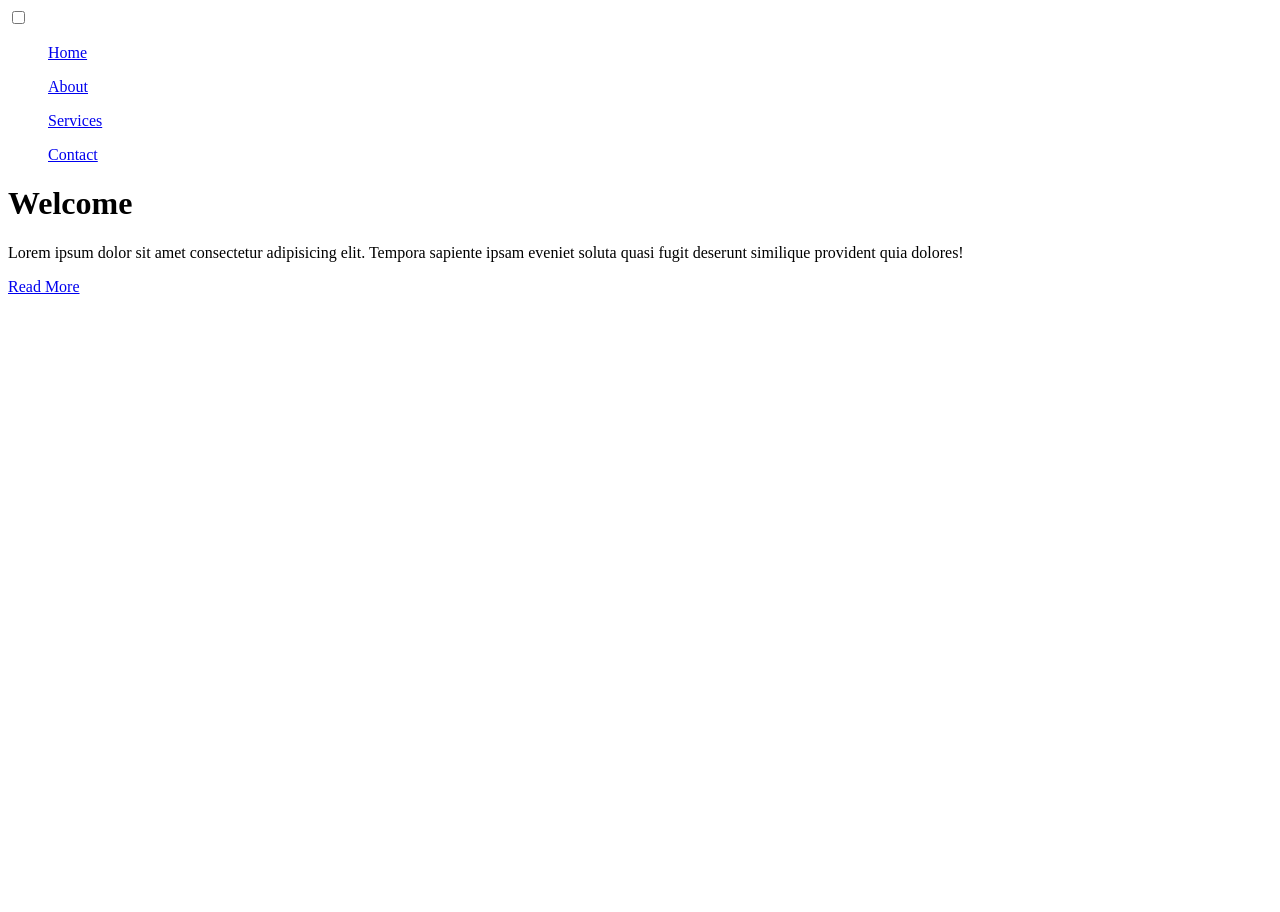
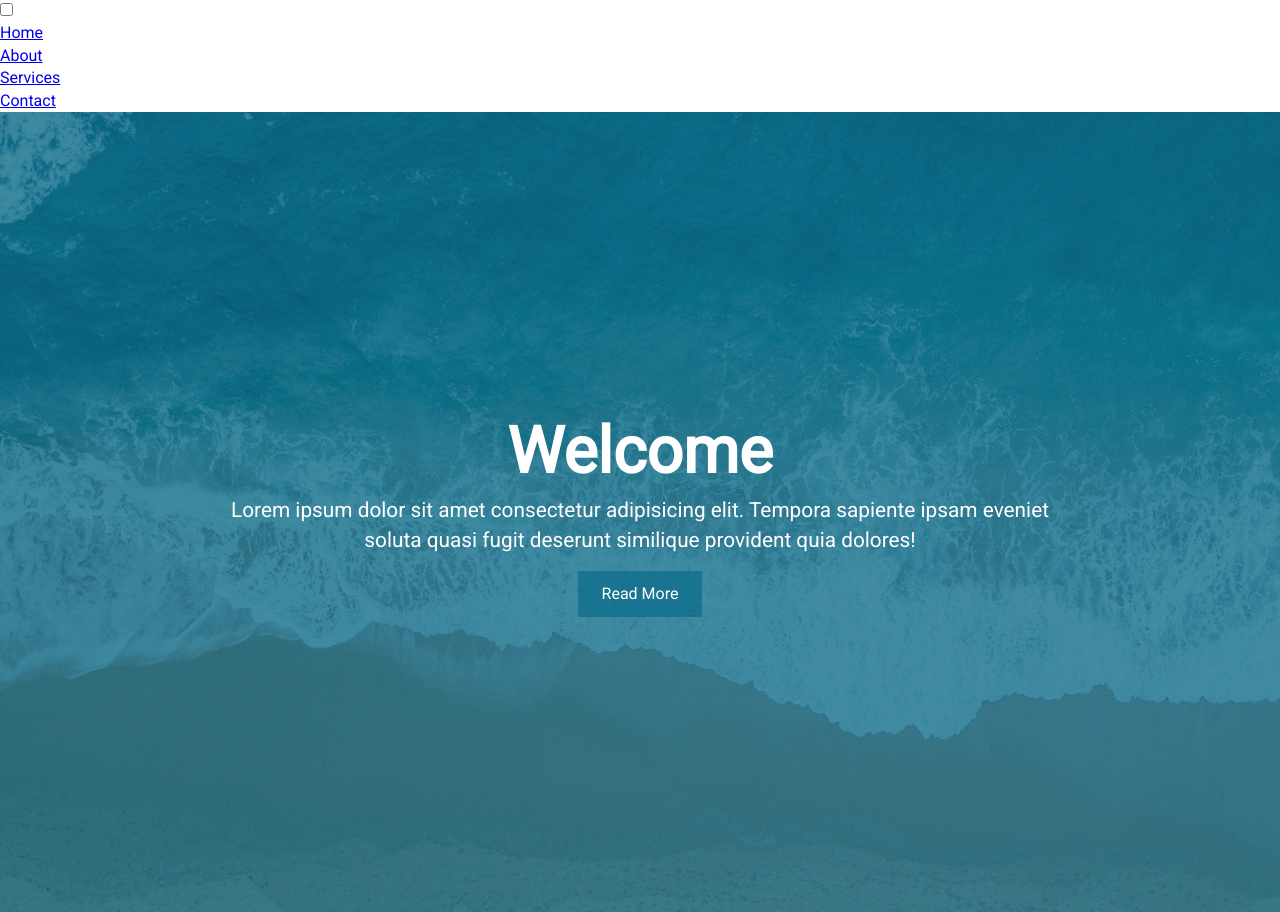
Before and after one commit to AlexDanicic/Hamburger-Menu-Overlay-1, a plain HTML site: page index.html in a window 1280 px wide. Before the commit the page ends 800 px from the top, so only its background shows below. Drawn offline with Linux system fonts and the light colour scheme.

Commit message:
html google fonts added, css showcase done

```diff
--- a/css/style.css
+++ b/css/style.css
@@ -0,0 +1,77 @@
+:root {
+    --primary-color: rgba(13, 110, 139, 0.75);
+    --secondary-color: rgba(233, 146, 32, 0.9);
+    --overlay-color: rgba(24, 39, 251, 0.85);
+    --menu-speed: 0.75s;
+}
+
+/* reset */
+* {
+    margin: 0;
+    padding: 0;
+    box-sizing: border-box;
+}
+
+body {
+    font-family: 'Roboto', sans-serif;
+    line-height: 1.4;
+}
+
+.container {
+    max-width: 960px;
+    margin: auto;
+    overflow: hidden;
+    padding: 0 3rem;
+}
+
+/* Showcase */
+#showcase {
+    background: var(--primary-color);
+    color: #fff;
+    height: 100vh;
+    position: relative;
+}
+
+#showcase:before {
+    content: '';
+    background: url('../img/showcase.jpg') no-repeat center center/cover;
+    position: absolute;
+    top: 0;
+    left: 0;
+    width: 100%;
+    height: 100%;
+    z-index: -1;
+}
+
+#showcase .showcase-container {
+    display: flex;
+    flex-direction: column;
+    align-items: center;
+    text-align: center;
+    justify-content: center;
+    height: 100%;
+}
+
+#showcase h1 {
+    font-size: 4rem;
+}
+
+#showcase p {
+    font-size: 1.3rem;
+}
+
+.btn {
+    display: inline-block;
+    border: none;
+    color: #fff;
+    background: var(--primary-color);
+    padding: 0.75rem 1.5rem;
+    margin-top: 1rem;
+    transition: opacity 1s ease-in-out;
+    text-decoration: none;
+}
+
+.btn:hover {
+    opacity: 0.7;
+    /* background-color: limegreen; */
+}
--- a/index.html
+++ b/index.html
@@ -4,8 +4,11 @@
     <meta charset="UTF-8">
     <meta name="viewport" content="width=device-width, initial-scale=1.0">
     <meta http-equiv="X-UA-Compatible" content="ie=edge">
+    <!-- CSS -->
     <link rel="stylesheet" href="css/style.css">
     <link rel="stylesheet" href="css/menu.css">
+    <!-- Google Fonts -->
+    <link href="https://fonts.googleapis.com/css?family=Roboto&display=swap" rel="stylesheet">
     <title>Hamburger Menu Overlay</title>
 </head>
 <body>
```
